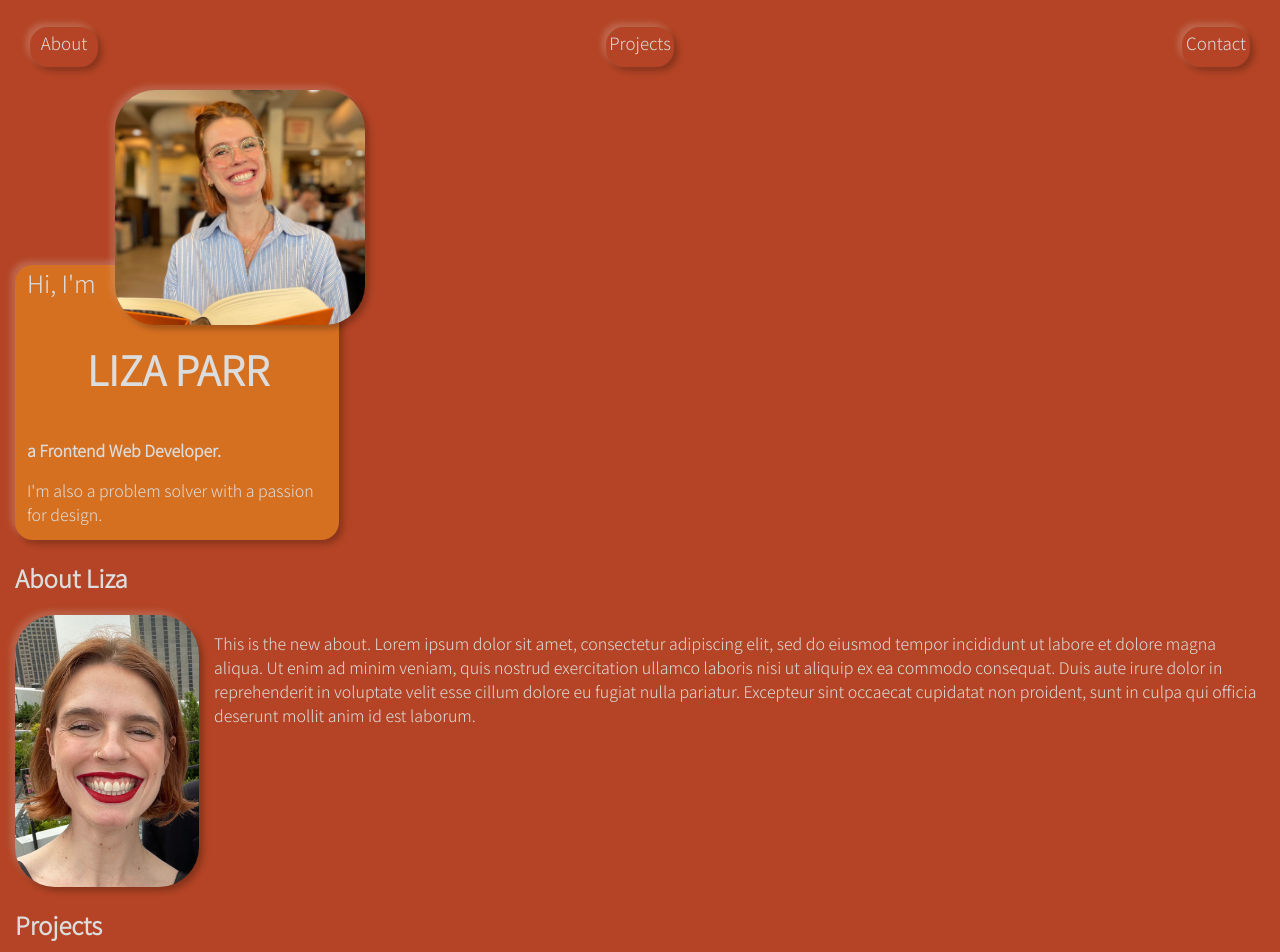
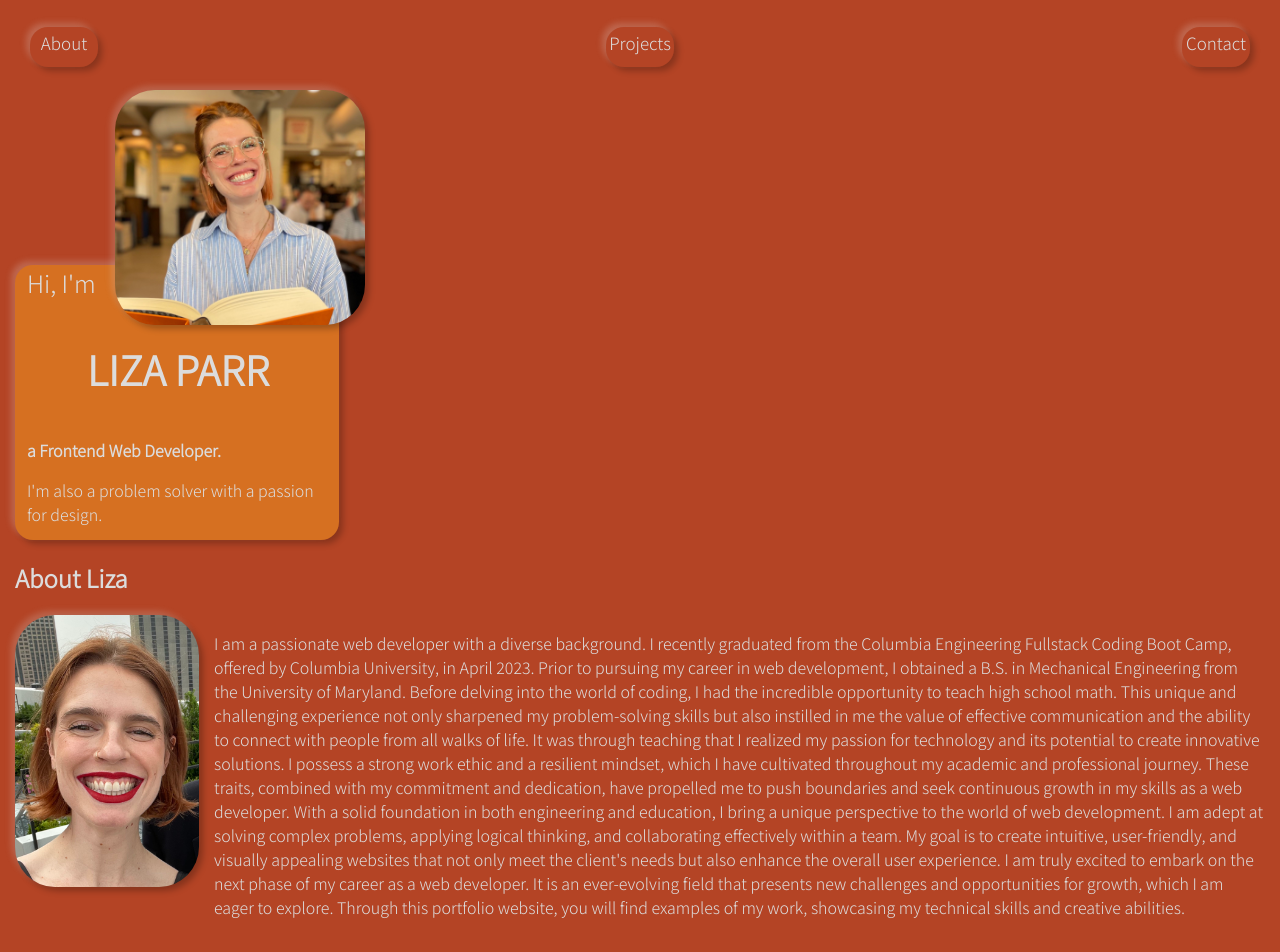
Before and after one commit to lparr30/portfolio, a React (Create React App) app: page / in a window 1280 px wide. Shown: the top 952 px of the page. Built offline with nearby package versions, Linux system fonts and the light colour scheme.

Commit message:
new about me section

```diff
--- a/src/components/AboutMe.jsx
+++ b/src/components/AboutMe.jsx
@@ -5,7 +5,17 @@ function AboutMe() {return(
         <h2 id='aboutSection'>About Liza</h2>
         <div className='about'>
             <img id='aboutPicture' src={profilePicture2} alt="Image of Liza Parr" />
-            <p>This is the new about. Lorem ipsum dolor sit amet, consectetur adipiscing elit, sed do eiusmod tempor incididunt ut labore et dolore magna aliqua. Ut enim ad minim veniam, quis nostrud exercitation ullamco laboris nisi ut aliquip ex ea commodo consequat. Duis aute irure dolor in reprehenderit in voluptate velit esse cillum dolore eu fugiat nulla pariatur. Excepteur sint occaecat cupidatat non proident, sunt in culpa qui officia deserunt mollit anim id est laborum.</p>
+            <p>
+                I am a passionate web developer with a diverse background. I recently graduated from the Columbia Engineering Fullstack Coding Boot Camp, offered by Columbia University, in April 2023. Prior to pursuing my career in web development, I obtained a B.S. in Mechanical Engineering from the University of Maryland.
+
+                Before delving into the world of coding, I had the incredible opportunity to teach high school math. This unique and challenging experience not only sharpened my problem-solving skills but also instilled in me the value of effective communication and the ability to connect with people from all walks of life. It was through teaching that I realized my passion for technology and its potential to create innovative solutions.
+
+                I possess a strong work ethic and a resilient mindset, which I have cultivated throughout my academic and professional journey. These traits, combined with my commitment and dedication, have propelled me to push boundaries and seek continuous growth in my skills as a web developer.
+
+                With a solid foundation in both engineering and education, I bring a unique perspective to the world of web development. I am adept at solving complex problems, applying logical thinking, and collaborating effectively within a team. My goal is to create intuitive, user-friendly, and visually appealing websites that not only meet the client's needs but also enhance the overall user experience.
+
+                I am truly excited to embark on the next phase of my career as a web developer. It is an ever-evolving field that presents new challenges and opportunities for growth, which I am eager to explore. Through this portfolio website, you will find examples of my work, showcasing my technical skills and creative abilities.
+            </p>
         </div>
     </div>
 )}
```
Also changed, not shown: 1 other file (tests, documents, lock files or other folders).
